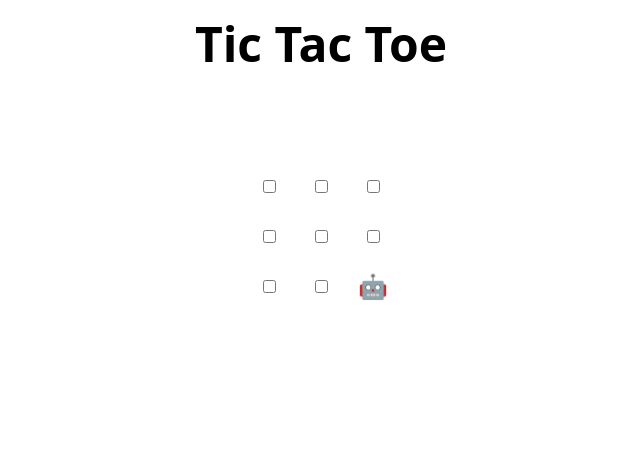
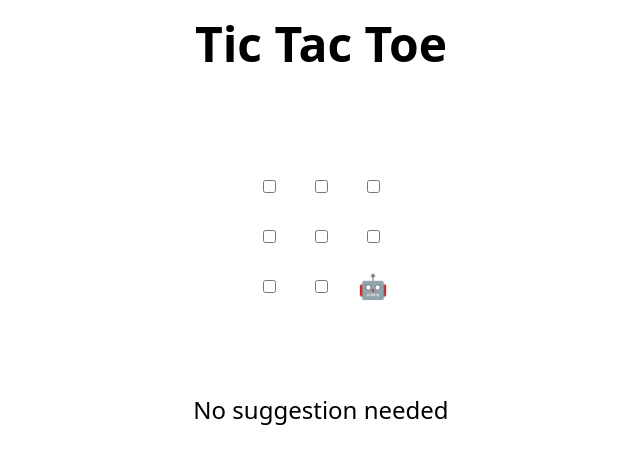
Before and after one commit to Mubashir22/Task-2, a plain HTML site: page index.html in a window 1280 px wide. Shown: the whole page, without its empty margins (319-959 px from the left). Drawn offline with Linux system fonts and the light colour scheme.

Commit message:
Update index.html
Mubashir Shah

```diff
--- a/index.html
+++ b/index.html
@@ -47,6 +47,7 @@
   </tr>
 </table>
 
+<p> No suggestion needed </p>
 <h2 hidden>Game over, refresh to play again 🧑‍💻 🤖!</h2>
 
 <script>
```
